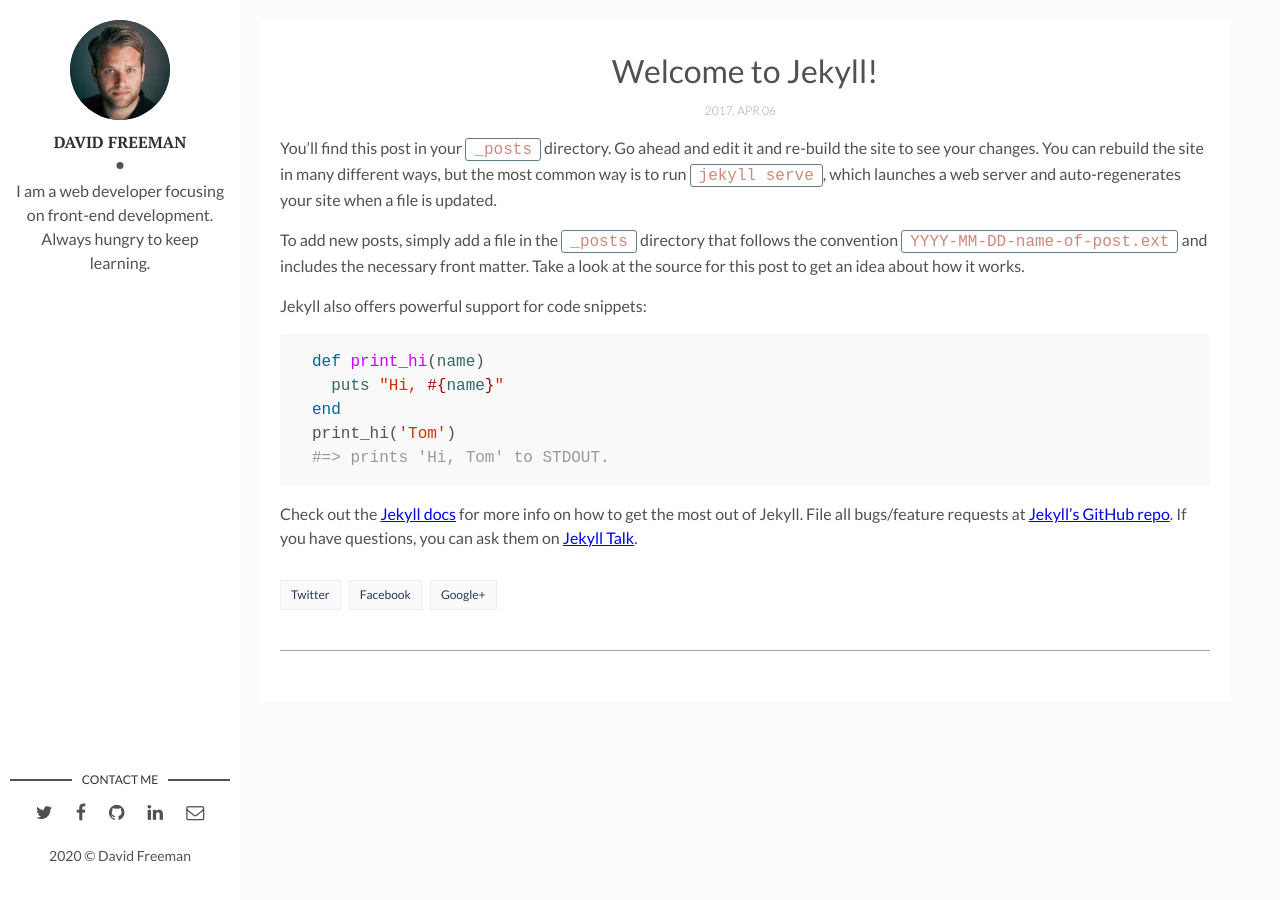
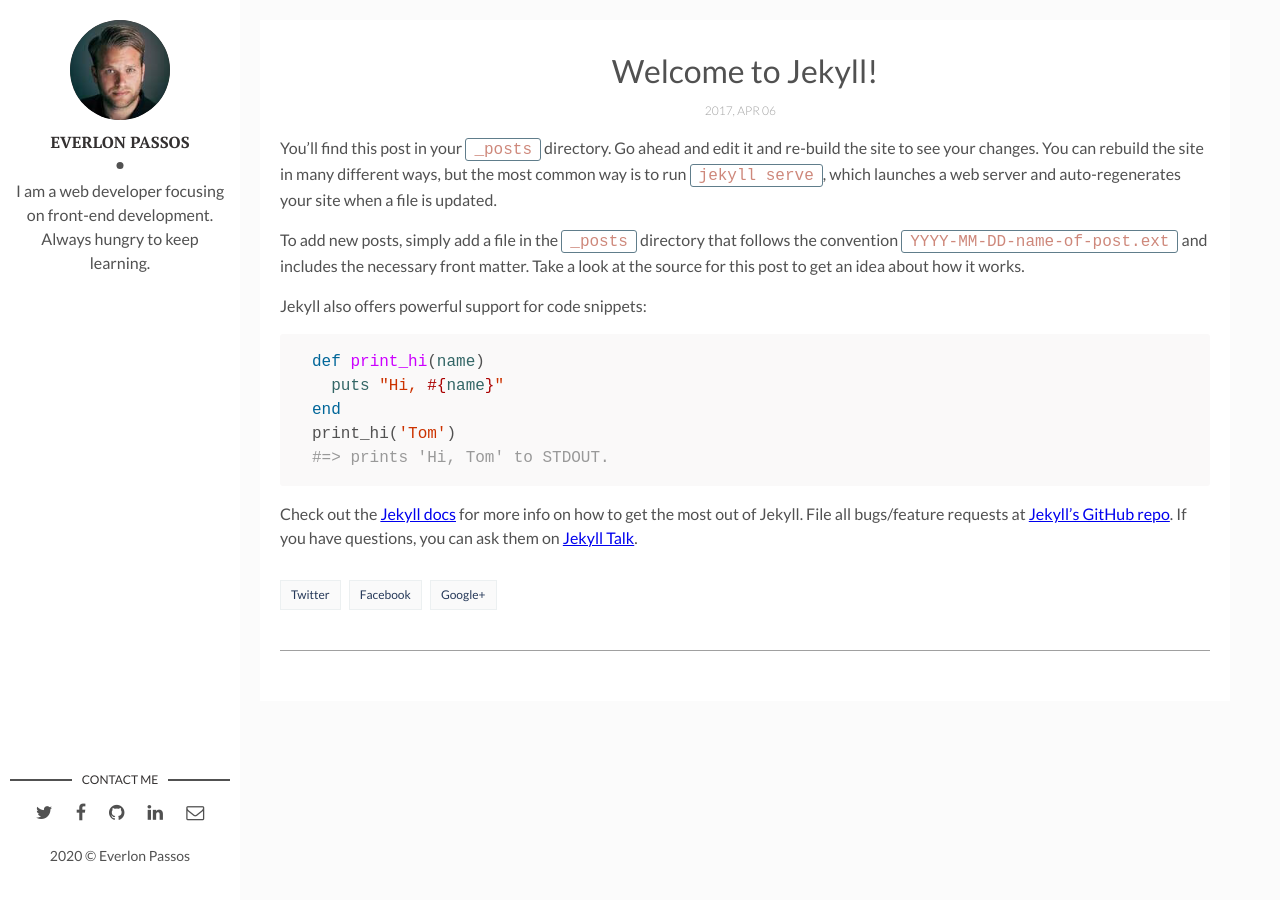
Before and after one commit to everlon/everlon.github.io, a Jekyll site: the page built from _posts/2017-04-06-welcome-to-jekyll.markdown, in a window 1280 px wide. Built offline with Jekyll 4.4.1, drawn with Linux system fonts in a browser that asks for light colours; comment, search, counter and statistics services are not loaded.

Commit message:
Primeiras configurações de teste

```diff
--- a/_config.yml
+++ b/_config.yml
@@ -1,15 +1,15 @@
-title: Hello, world! I'm David Freeman
+title: Hello, world! Meu nome é Everlon Passos
 description: > # this means to ignore newlines until "baseurl:"
   Write an awesome description for your new site here. You can edit this
   line in _config.yml. It will appear in your document head meta (for
   Google search results) and in your feed.xml site description.
 permalink: ':title/'
-baseurl: "/flexible-jekyll" # the subpath of your site, e.g. /blog
+baseurl: "/" # the subpath of your site, e.g. /blog
 url: "" # the base hostname & protocol for your site, e.g. http://example.com
 site-twitter: #if your site has a twitter account, enter it here
 
 # Author Settings
-author: David Freeman # add your name
+author: Everlon Passos # add your name
 author-img: david-freeman.jpg # add your photo
 about-author: I am a web developer focusing on front-end development. Always hungry to keep learning. # add description
 social-twitter: # add your Twitter handle
```
